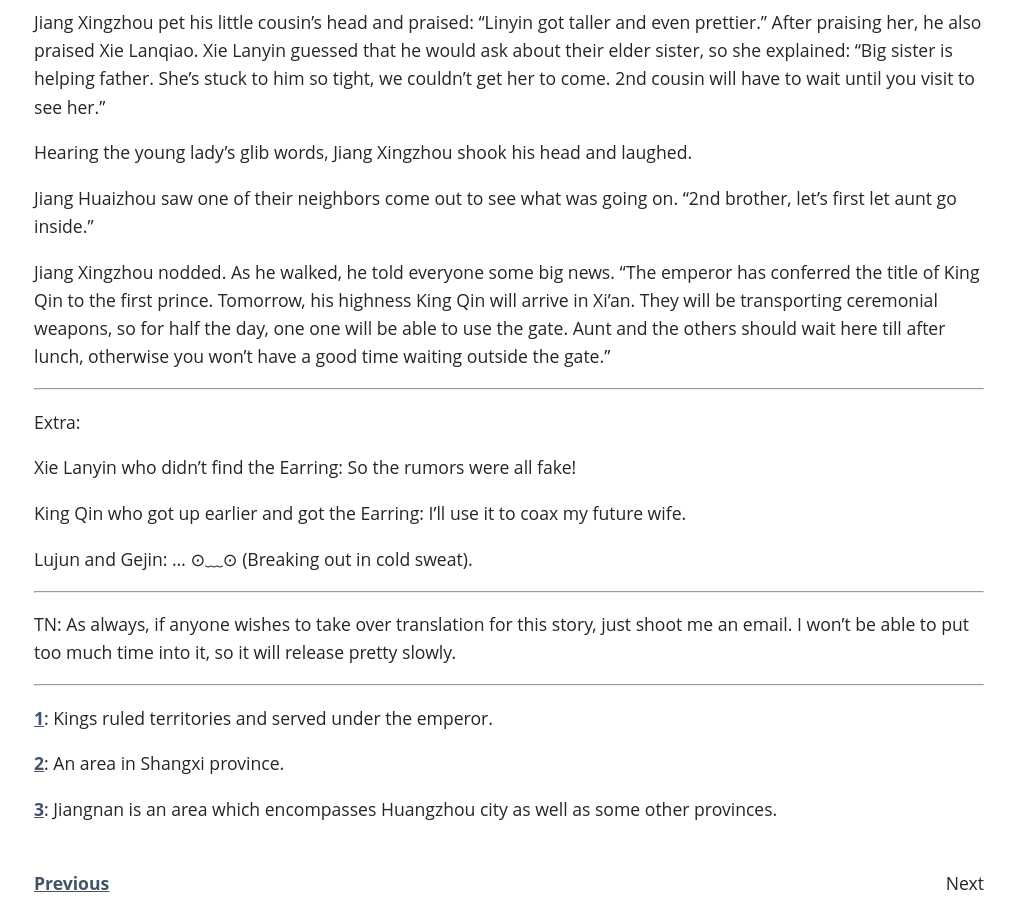
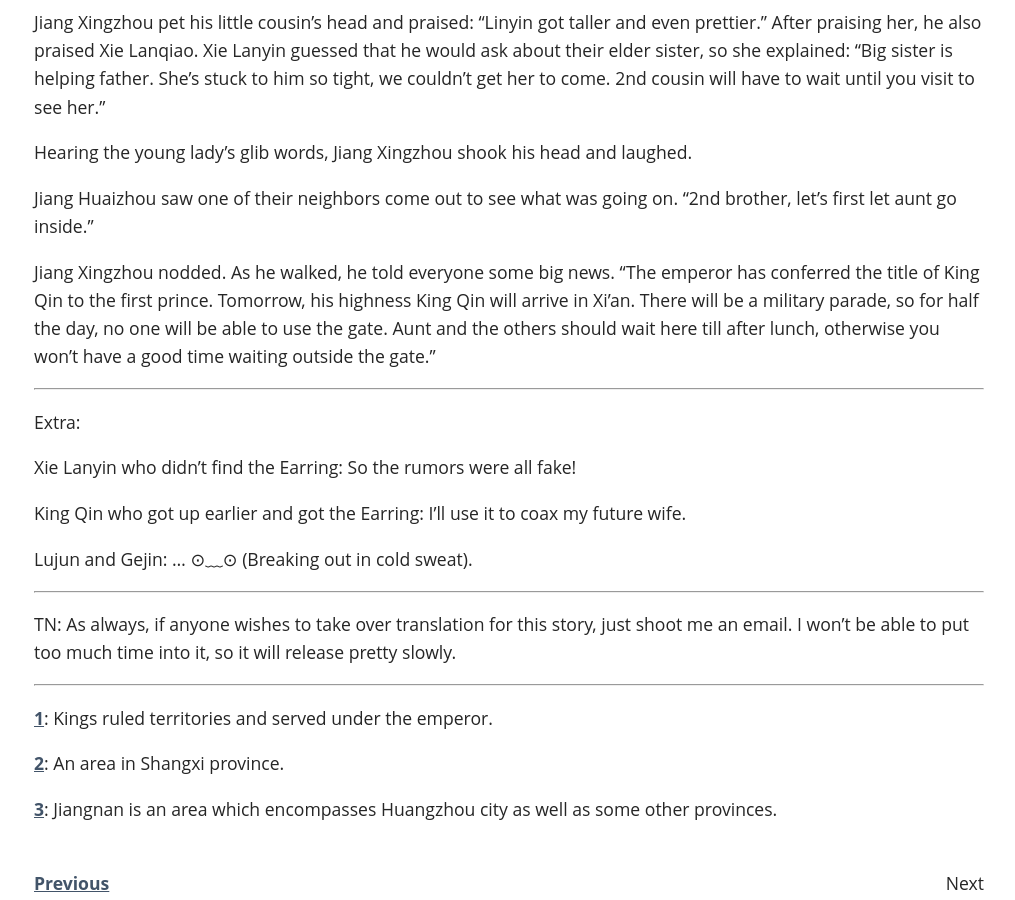
Before and after one commit to SyzcTranslations/SyzcTranslations.github.io, a Jekyll site: the page built from _translations/LB/0000-0049/0002.markdown, in a window 1280 px wide and 900 px high, scrolled down 6085 px. Shown: the whole window, without its empty margins (131-1146 px from the left). Built offline with Jekyll 4.4.1, drawn with Linux system fonts in a browser that asks for light colours; comment, search, counter and statistics services are not loaded.

Commit message:
Update 0002.markdown

```diff
--- a/_translations/LB/0000-0049/0002.markdown
+++ b/_translations/LB/0000-0049/0002.markdown
@@ -146,7 +146,7 @@ Hearing the young lady’s glib words, Jiang Xingzhou shook his head and laughed
 
 Jiang Huaizhou saw one of their neighbors come out to see what was going on. “2nd brother, let’s first let aunt go inside.”
 
-Jiang Xingzhou nodded. As he walked, he told everyone some big news. “The emperor has conferred the title of King Qin to the first prince. Tomorrow, his highness King Qin will arrive in Xi’an. They will be transporting ceremonial weapons, so for half the day, one one will be able to use the gate. Aunt and the others should wait here till after lunch, otherwise you won’t have a good time waiting outside the gate.”
+Jiang Xingzhou nodded. As he walked, he told everyone some big news. “The emperor has conferred the title of King Qin to the first prince. Tomorrow, his highness King Qin will arrive in Xi’an. There will be a military parade, so for half the day, no one will be able to use the gate. Aunt and the others should wait here till after lunch, otherwise you won’t have a good time waiting outside the gate.”
 
 ---
 
```
